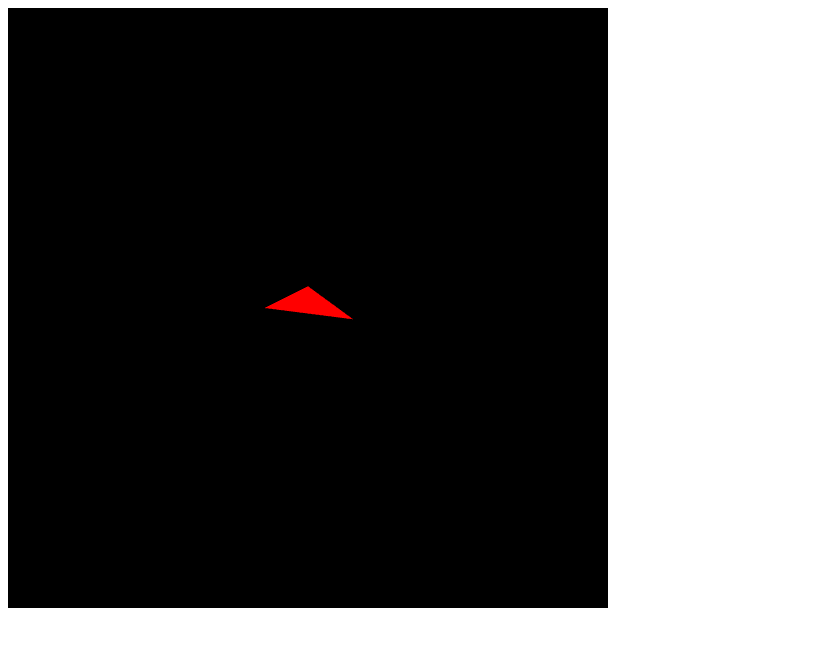
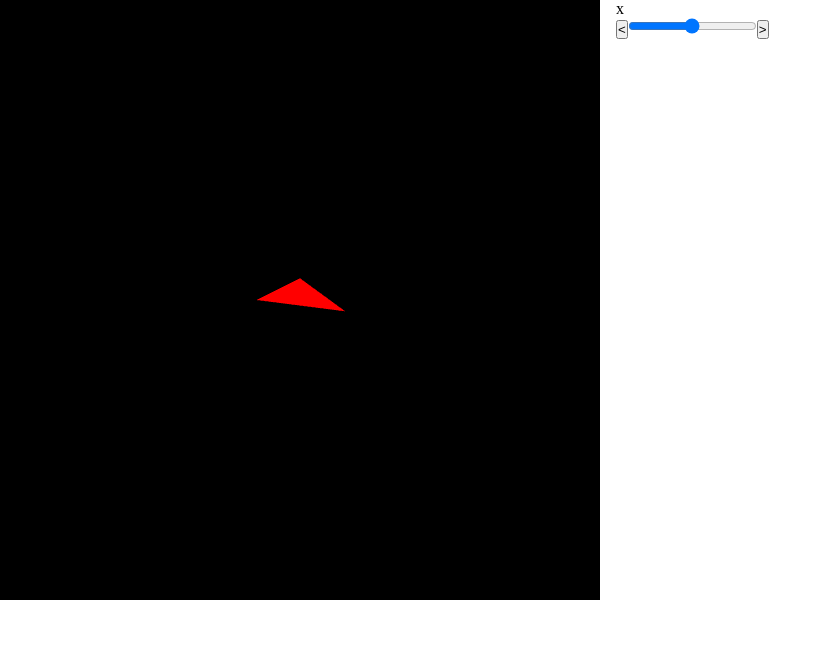
Before and after one commit to gckohaku/Three.js-4dRendering, a Nuxt app: page / in a window 1280 px wide. Shown: the top 646 px of the page, without its empty margins (0-832 px from the left). Built offline with nearby package versions, Linux system fonts and the light colour scheme.

Commit message:
create ModuleSlider.vue

```diff
--- a/app.vue
+++ b/app.vue
@@ -1,4 +1,5 @@
 <script setup lang="ts">
+import "~/public/base.css"
 import HelloThreeJs from './components/HelloThreeJs.vue';
 </script>
 
--- a/components/HelloThreeJs.vue
+++ b/components/HelloThreeJs.vue
@@ -114,9 +114,16 @@ onMounted(() => {
 </script>
 
 <template>
-	<canvas id="canvas" ref="threeCanvas"></canvas>
+	<div class="page-container">
+		<canvas id="canvas" ref="threeCanvas"></canvas>
+		<ModuleSlider text="x" />
+	</div>
 </template>
 
 <style scoped>
-/* style here */
+.page-container {
+	display: flex;
+	gap: 1rem;
+	flex-wrap: nowrap;
+}
 </style>
--- /dev/null
+++ b/components/ModuleSlider.vue
@@ -0,0 +1,30 @@
+<script setup lang="ts">
+
+const modelValue = defineModel<string | number>();
+
+interface Props {
+	text: string;
+	name?: string;
+	id?: string;
+	min?: string | number;
+	max?: string | number;
+	step?: string | number;
+}
+
+const props = defineProps<Props>();
+</script>
+
+<template>
+	<div class="module-wrapper">
+		<p>{{ text }}</p>
+		<div class="slider-container">
+			<button><</button>
+			<input type="range" :name="name" :id="id" :min="min" :max="max" :value="modelValue" :step="step" @input="(e) => modelValue = (e.target as HTMLInputElement).value">
+			<button>></button>
+		</div>
+	</div>
+</template>
+
+<style scoped>
+/* style here */
+</style>
--- /dev/null
+++ b/public/base.css
@@ -0,0 +1,5 @@
+* {
+	padding: 0;
+	margin: 0;
+	outline: none;
+}
--- a/utils/defines/Model3D.ts
+++ b/utils/defines/Model3D.ts
@@ -61,7 +61,6 @@ export class Model3D {
 	}
 
 	toThreeVertexes(): Float32Array {
-		console.log(this.vertexes.flat());
 		return new Float32Array(this.vertexes.flat());
 	}
 
@@ -72,7 +71,6 @@ export class Model3D {
 			trianglesVertexesArray.push(...this.onePolygonToTrianglesIndexes(i));
 		}
 
-		console.log(trianglesVertexesArray);
 		return new Uint32Array(trianglesVertexesArray);
 	}
 
```
